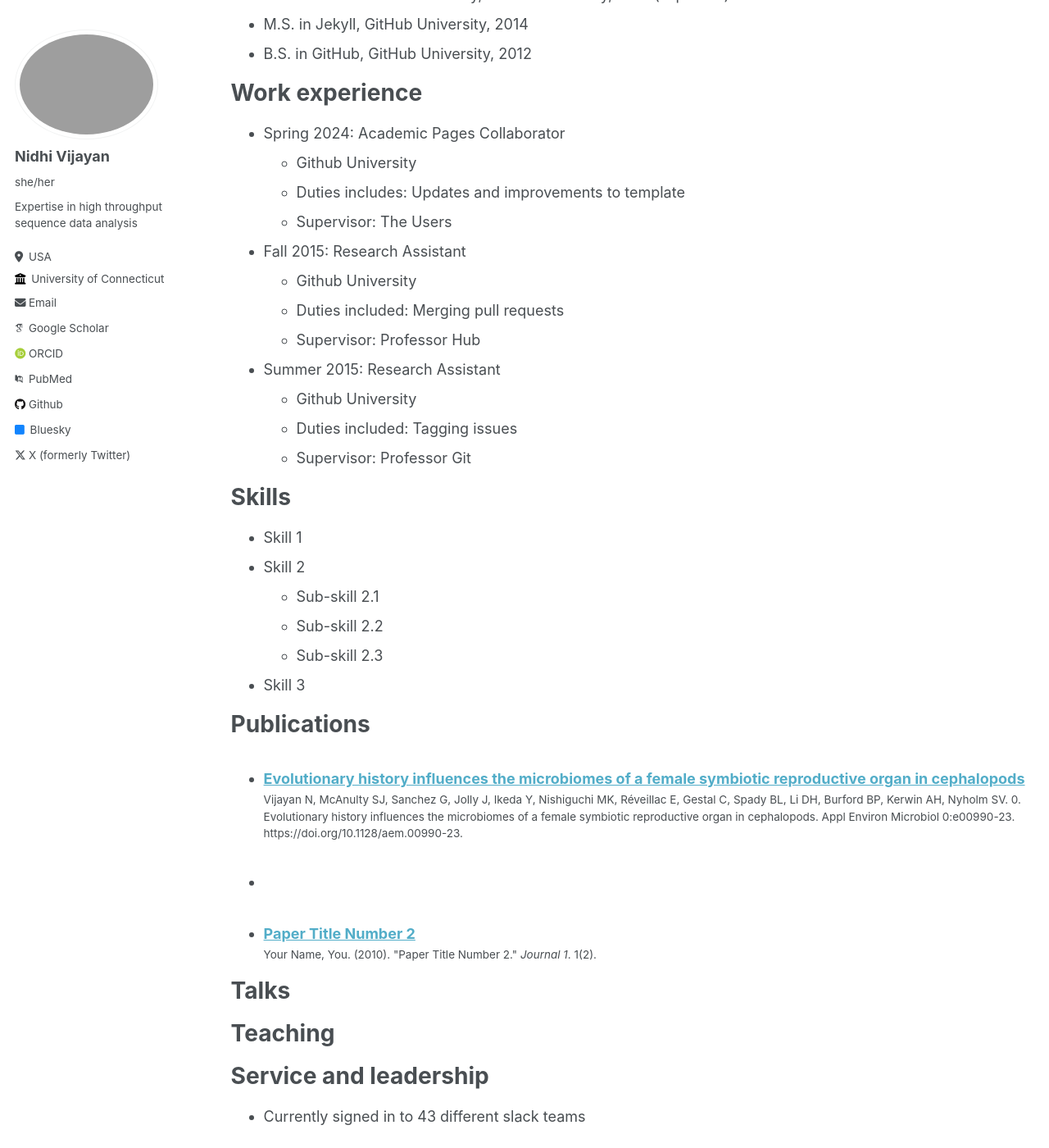
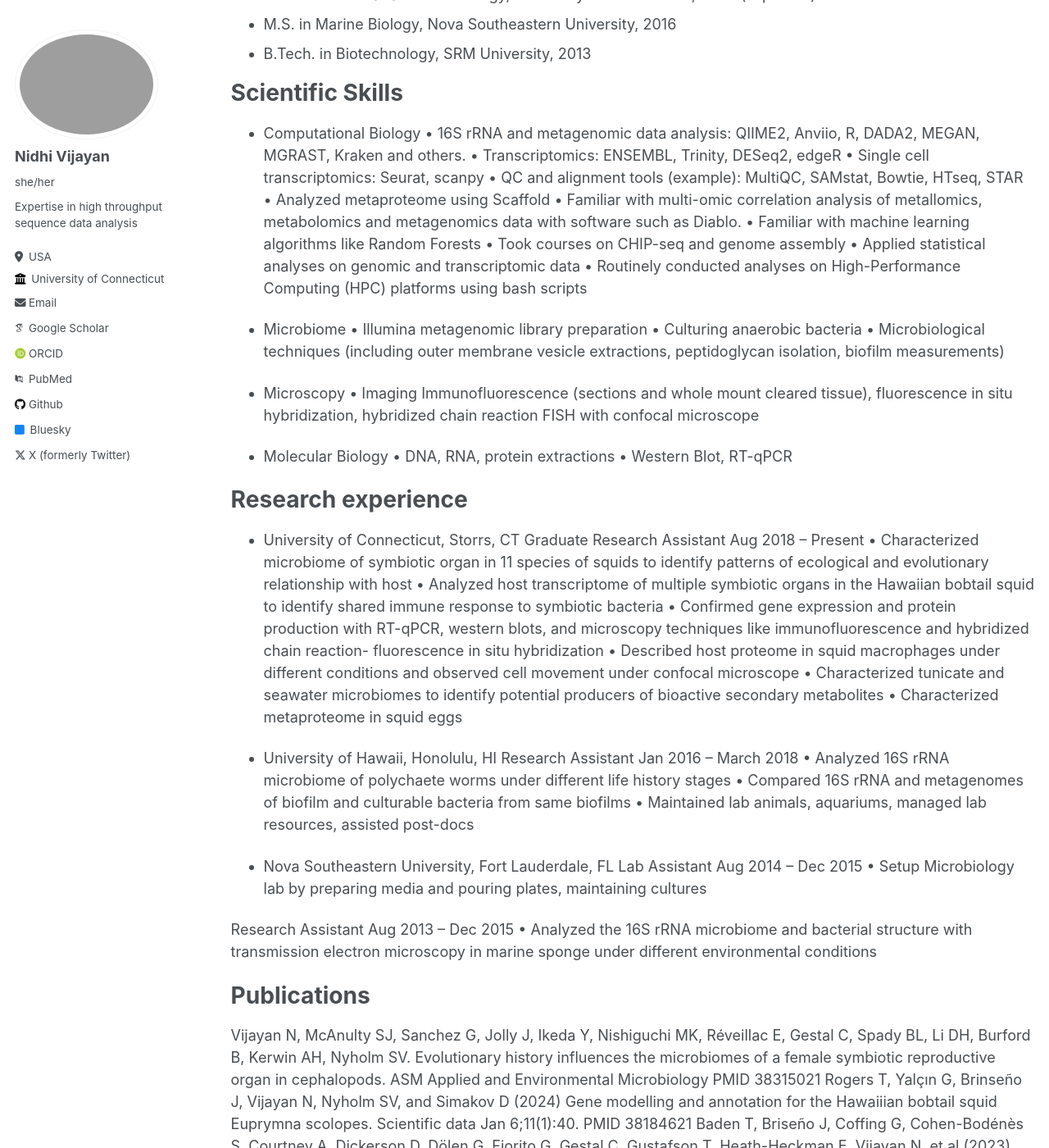
Before and after one commit to nidhivijayan/nidhivijayan.github.io, a Jekyll site: the page built from _pages/cv.md, in a window 1280 px wide and 1400 px high, scrolled down 232 px. Shown: the whole window at 82% size. Built offline with Jekyll 4.4.1, drawn with Linux system fonts in a browser that asks for light colours; some web fonts are replaced; some of the changed text lies outside the part shown.

Commit message:
Update cv.md

```diff
--- a/_pages/cv.md
+++ b/_pages/cv.md
@@ -11,54 +11,98 @@ redirect_from:
 
 Education
 ======
-* Ph.D in Version Control Theory, GitHub University, 2018 (expected)
-* M.S. in Jekyll, GitHub University, 2014
-* B.S. in GitHub, GitHub University, 2012
+* Ph.D in Molecular and Cell Biiology, University of Connecticut, 2024 (expected)
+* M.S. in Marine Biology, Nova Southeastern University, 2016
+* B.Tech. in Biotechnology, SRM University, 2013
 
-Work experience
+Scientific Skills
 ======
-* Spring 2024: Academic Pages Collaborator
-  * Github University
-  * Duties includes: Updates and improvements to template
-  * Supervisor: The Users
+* Computational Biology
+•	16S rRNA and metagenomic data analysis: QIIME2, Anviio, R, DADA2, MEGAN, MGRAST, Kraken and others.
+•	Transcriptomics: ENSEMBL, Trinity, DESeq2, edgeR
+•	Single cell transcriptomics: Seurat, scanpy
+•	QC and alignment tools (example): MultiQC, SAMstat, Bowtie, HTseq, STAR
+•	Analyzed metaproteome using Scaffold
+•	Familiar with multi-omic correlation analysis of metallomics, metabolomics and metagenomics data with software such as Diablo.
+•	Familiar with machine learning algorithms like Random Forests
+•	Took courses on CHIP-seq and genome assembly
+•	Applied statistical analyses on genomic and transcriptomic data
+•	Routinely conducted analyses on High-Performance Computing (HPC) platforms using bash scripts
 
-* Fall 2015: Research Assistant
-  * Github University
-  * Duties included: Merging pull requests
-  * Supervisor: Professor Hub
+* Microbiome
+•	Illumina metagenomic library preparation
+•	Culturing anaerobic bacteria
+•	Microbiological techniques (including outer membrane vesicle extractions, peptidoglycan isolation, biofilm measurements)
 
-* Summer 2015: Research Assistant
-  * Github University
-  * Duties included: Tagging issues
-  * Supervisor: Professor Git
+* Microscopy
+•	Imaging Immunofluorescence (sections and whole mount cleared tissue), fluorescence in situ hybridization, hybridized chain reaction FISH with confocal microscope
 
-Skills
+*	Molecular Biology
+•	DNA, RNA, protein extractions
+•	Western Blot, RT-qPCR
+
+Research experience
 ======
-* Skill 1
-* Skill 2
-  * Sub-skill 2.1
-  * Sub-skill 2.2
-  * Sub-skill 2.3
-* Skill 3
+*	University of Connecticut, Storrs, CT
+	Graduate Research Assistant	      Aug 2018 – Present
+•	Characterized microbiome of symbiotic organ in 11 species of squids to identify patterns of ecological and evolutionary relationship with host
+•	Analyzed host transcriptome of multiple symbiotic organs in the Hawaiian bobtail squid to identify shared immune response to symbiotic bacteria
+•	Confirmed gene expression and protein production with RT-qPCR, western blots, and microscopy techniques like immunofluorescence and hybridized chain reaction- fluorescence in situ hybridization
+•	Described host proteome in squid macrophages under different conditions and observed cell movement under confocal microscope
+•	Characterized tunicate and seawater microbiomes to identify potential producers of bioactive secondary metabolites
+•	Characterized metaproteome in squid eggs
+
+* University of Hawaii, Honolulu, HI
+	Research Assistant	      Jan 2016 – March 2018
+•	Analyzed 16S rRNA microbiome of polychaete worms under different life history stages
+•	Compared 16S rRNA and metagenomes of biofilm and culturable bacteria from same biofilms
+•	Maintained lab animals, aquariums, managed lab resources, assisted post-docs
+
+* Nova Southeastern University, Fort Lauderdale, FL
+	Lab Assistant	      Aug 2014 – Dec 2015
+•	Setup Microbiology lab by preparing media and pouring plates, maintaining cultures
+
+Research Assistant	Aug 2013 – Dec 2015
+•	Analyzed the 16S rRNA microbiome and bacterial structure with transmission electron microscopy in marine sponge under different environmental conditions
 
 Publications
 ======
-  <ul>{% for post in site.publications reversed %}
-    {% include archive-single-cv.html %}
-  {% endfor %}</ul>
+Vijayan N, McAnulty SJ, Sanchez G, Jolly J, Ikeda Y, Nishiguchi MK, Réveillac E, Gestal C, Spady BL, Li DH, Burford B, Kerwin AH, Nyholm SV. Evolutionary history influences the microbiomes of a female symbiotic reproductive organ in cephalopods. ASM Applied and Environmental Microbiology PMID 38315021
+Rogers T, Yalçın G, Brinseño J, Vijayan N, Nyholm SV, and Simakov D (2024) Gene modelling and annotation for the Hawaiiian bobtail squid Euprymna scolopes. Scientific data Jan 6;11(1):40. PMID 38184621
+Baden T, Briseño J, Coffing G, Cohen-Bodénès S, Courtney A, Dickerson D, Dölen G, Fiorito G, Gestal C, Gustafson T, Heath-Heckman E, Vijayan N. et al (2023) Cephalopod-omics: emerging fields and technologies in cephalopod biology. Integrative and Comparative Biology, p.icad087. PMID 37370232
+Desplat Y, Warner JF, Blake EJ, Vijayan N, Cuvelier M, Blackwelder P and Lopez JV (2023) Morphological and transcriptional effects of crude oil and dispersant exposure on the marine sponge Cinachyrella alloclada. Science of The Total Environment, p.162832. PMID: 36924960
+Rouressol L, Briseno J, Vijayan N, Chen G.Y, Ritschard E, Sanchez G, Nyholm SV, McFall-Ngai MJ, and Simakov O (2023) Evolutionary Emergence of Novel Genomic Regulatory Regions Associated with Light Organ Development in the Bobtail Squid. iScience PMID: 37426346
+Vijayan N and Hadfield MG (2020) Bacteria known to induce settlement of larvae of Hydroides elegans are rare in natural inductive biofilm Aquatic Microbial Ecology. 84:31-42
+Vijayan N, Lema KA, Nedved BT and Hadfield MG (2019) Microbiome of the polychaete Hydroides elegans (Polychaeta: Serpulidae) across its life-history stages. Marine biology. 166:19
 
-Talks
+Presentations
 ======
-  <ul>{% for post in site.talks reversed %}
-    {% include archive-single-talk-cv.html  %}
-  {% endfor %}</ul>
+Poster Presentation: MIT Microbiome Symposium (2023): Tale of two symbiotic organs: Hawaiian bobtail squid uses similar mechanisms to control different symbiotic bacterial populations in different organs
 
-Teaching
+Oral presentation: Squid-Vibrio Symposium (Virtual 2023): Tale of two symbiotic organs: Hawaiian bobtail squid uses similar mechanisms to control different symbiotic bacterial populations in different organs
+
+Oral presentation: Cephalopod International Advisory Council (2022), Portugal: Characterization of symbiotic bacteria found in a female reproductive organ of multiple cephalopod species
+
+Poster Presentation: Pioneer Valley Microbiology Symposium (2022), University of Massachusetts: Host phylogeny shapes the microbiome of the female reproductive organ in cephalopods
+
+Invited speaker UConn MCB Graduate Recruitment (Virtual 2022): The bacterial diversity and host immune response in the symbiotic reproductive organ of female cephalopods
+
+UConn Research in progress seminar (2021): Localization of innate immune proteins in the female symbiotic organ of Euprymna scolopes
+
+Oral presentation: Squid-Vibrio Conference (Virtual 2021): Localization of host proteins by immunofluorescence in the accessory nidamental gland of Euprymna scolopes
+
+Oral presentation: Squid-Vibrio Conference (Virtual 2020): Two symbiotic organs and a squid: Comparing and Contrasting Light Organ and Accessory nidamental gland transcriptomes
+
+UConn Graduate Seminar (2019): ‘Mama knows best’: The microbiome of female squid and cuttlefish
+
+Awards and Fellowship
 ======
-  <ul>{% for post in site.teaching reversed %}
-    {% include archive-single-cv.html %}
-  {% endfor %}</ul>
-
-Service and leadership
-======
-* Currently signed in to 43 different slack teams
+DEMI Pre-doctoral Fellowship 	                                    Spring 2024
+Pfizer Summer Fellowship in Molecular and Cell Biology 	          Summer 2023
+Outstanding TA award 	                                            Fall 2021-22
+Doctoral Dissertation award 	                                    Summer 2022
+Antonio and Marjorie Romano Graduate Education Fellowship 	      Summer 2022
+Cephalopod International Advisory Council Conference Travel Award 	     2022
+Conference Participation Award 	                                         2021
+Microbiome Fellowship 	                                                 2020
+Demi Fellowship 	                                                 Summer 2020
```
